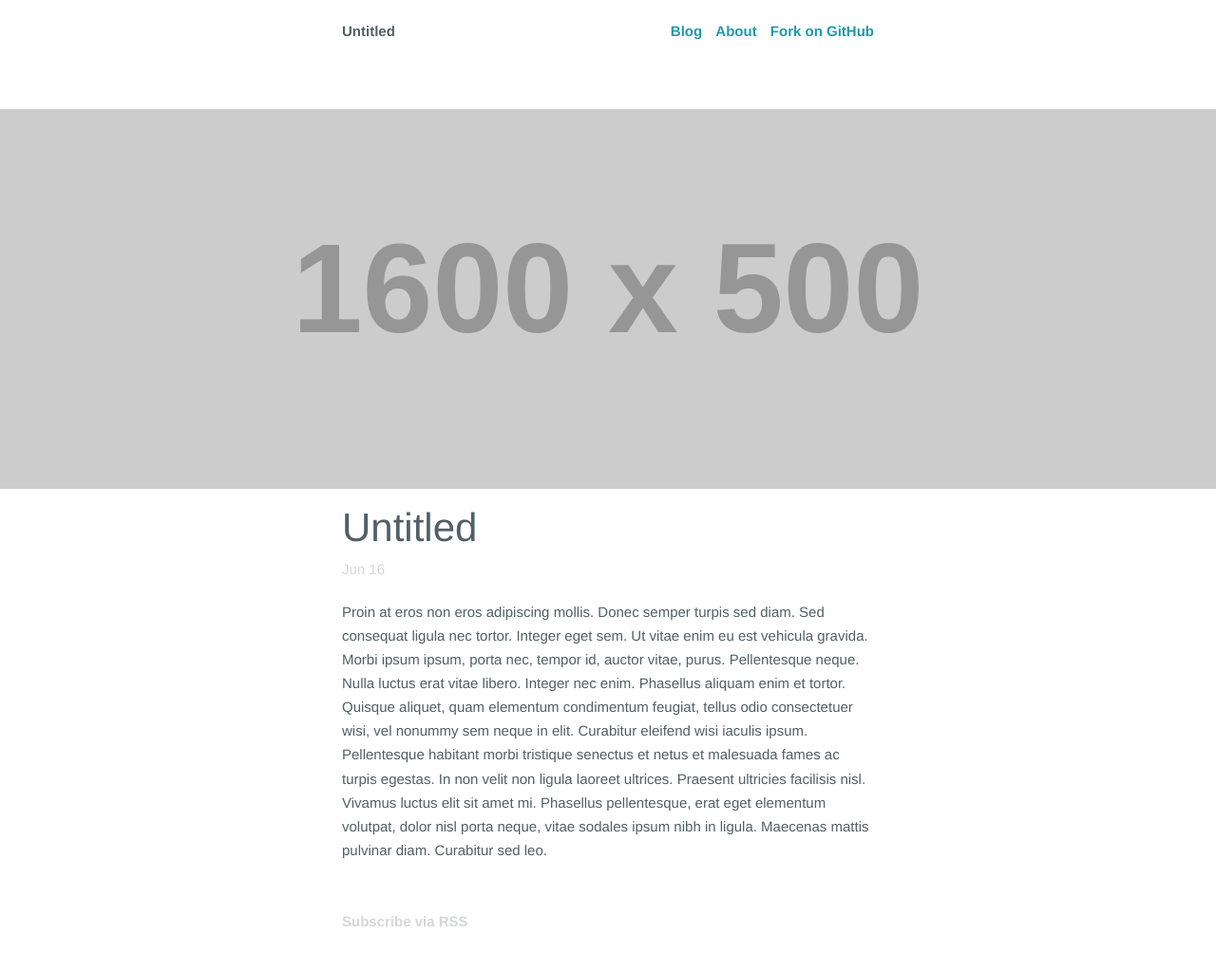
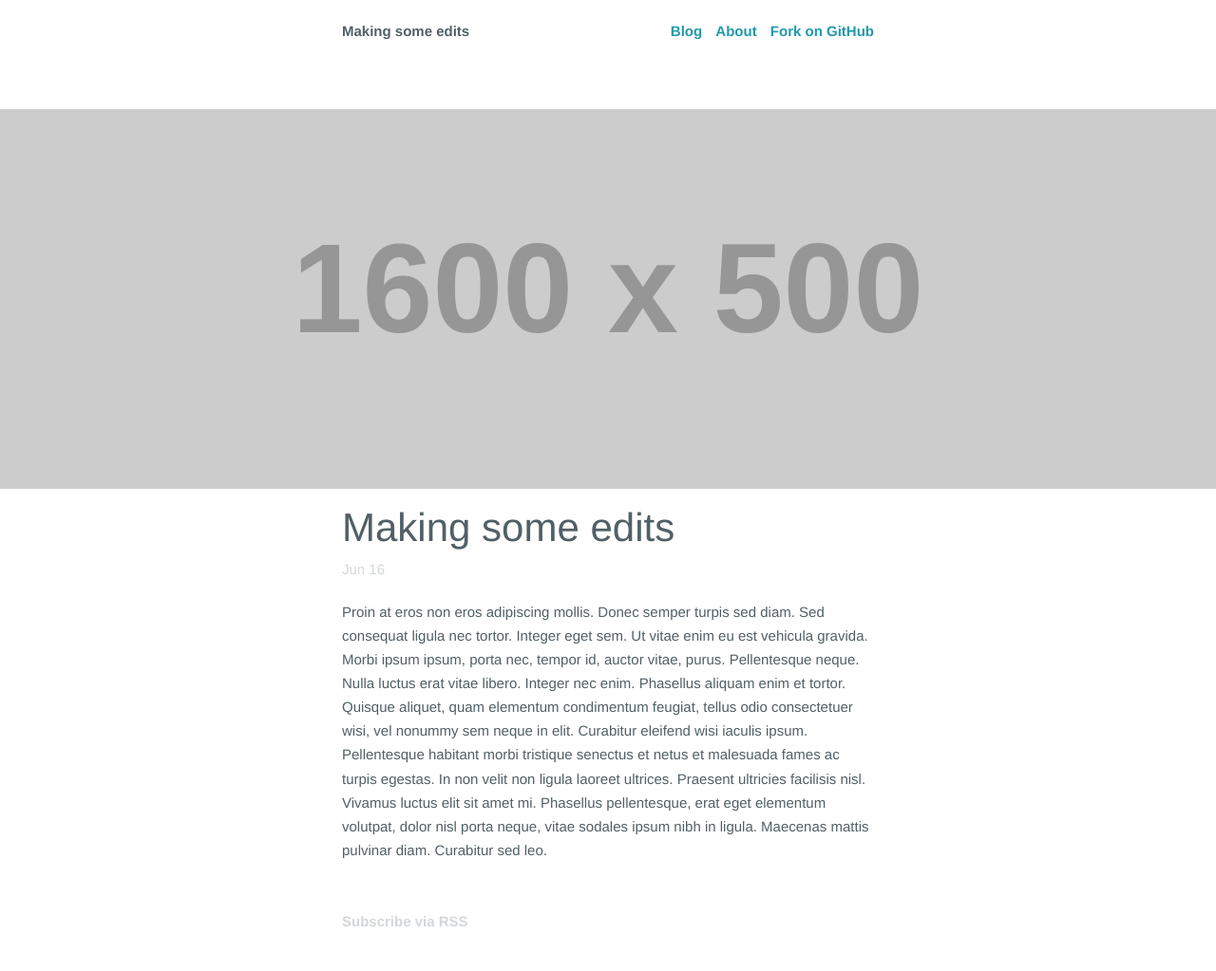
Before and after one commit to purplehairlaw/purplehairlaw.github.io, a Jekyll site: the page built from _posts/2013-06-16-hello-again.md, in a window 1280 px wide. Shown: the whole page at 95% size. Built offline with Jekyll 4.4.1, drawn with Linux system fonts in a browser that asks for light colours.

Commit message:
Updated 2013-06-16-hello-again.md

```diff
--- a/_posts/2013-06-16-hello-again.md
+++ b/_posts/2013-06-16-hello-again.md
@@ -3,9 +3,11 @@ layout: blog
 published: true
 category: blog
 splash: "http://placehold.it/1600x500"
-tags: null
-title: Untitled
+tags:
+  - "null"
+title: Making some edits
 ---
 
 
+
 Proin at eros non eros adipiscing mollis. Donec semper turpis sed diam. Sed consequat ligula nec tortor. Integer eget sem. Ut vitae enim eu est vehicula gravida. Morbi ipsum ipsum, porta nec, tempor id, auctor vitae, purus. Pellentesque neque. Nulla luctus erat vitae libero. Integer nec enim. Phasellus aliquam enim et tortor. Quisque aliquet, quam elementum condimentum feugiat, tellus odio consectetuer wisi, vel nonummy sem neque in elit. Curabitur eleifend wisi iaculis ipsum. Pellentesque habitant morbi tristique senectus et netus et malesuada fames ac turpis egestas. In non velit non ligula laoreet ultrices. Praesent ultricies facilisis nisl. Vivamus luctus elit sit amet mi. Phasellus pellentesque, erat eget elementum volutpat, dolor nisl porta neque, vitae sodales ipsum nibh in ligula. Maecenas mattis pulvinar diam. Curabitur sed leo.
```
